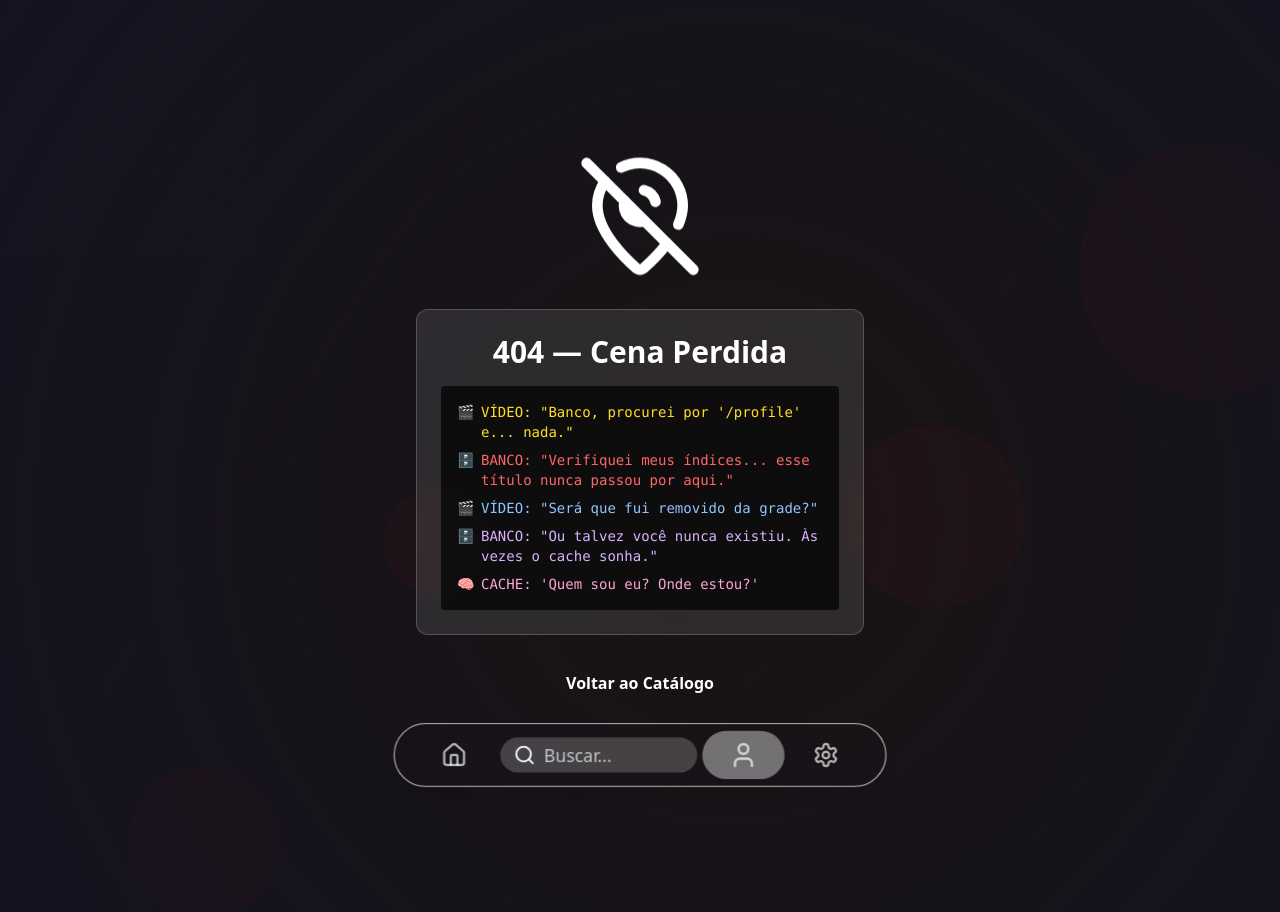
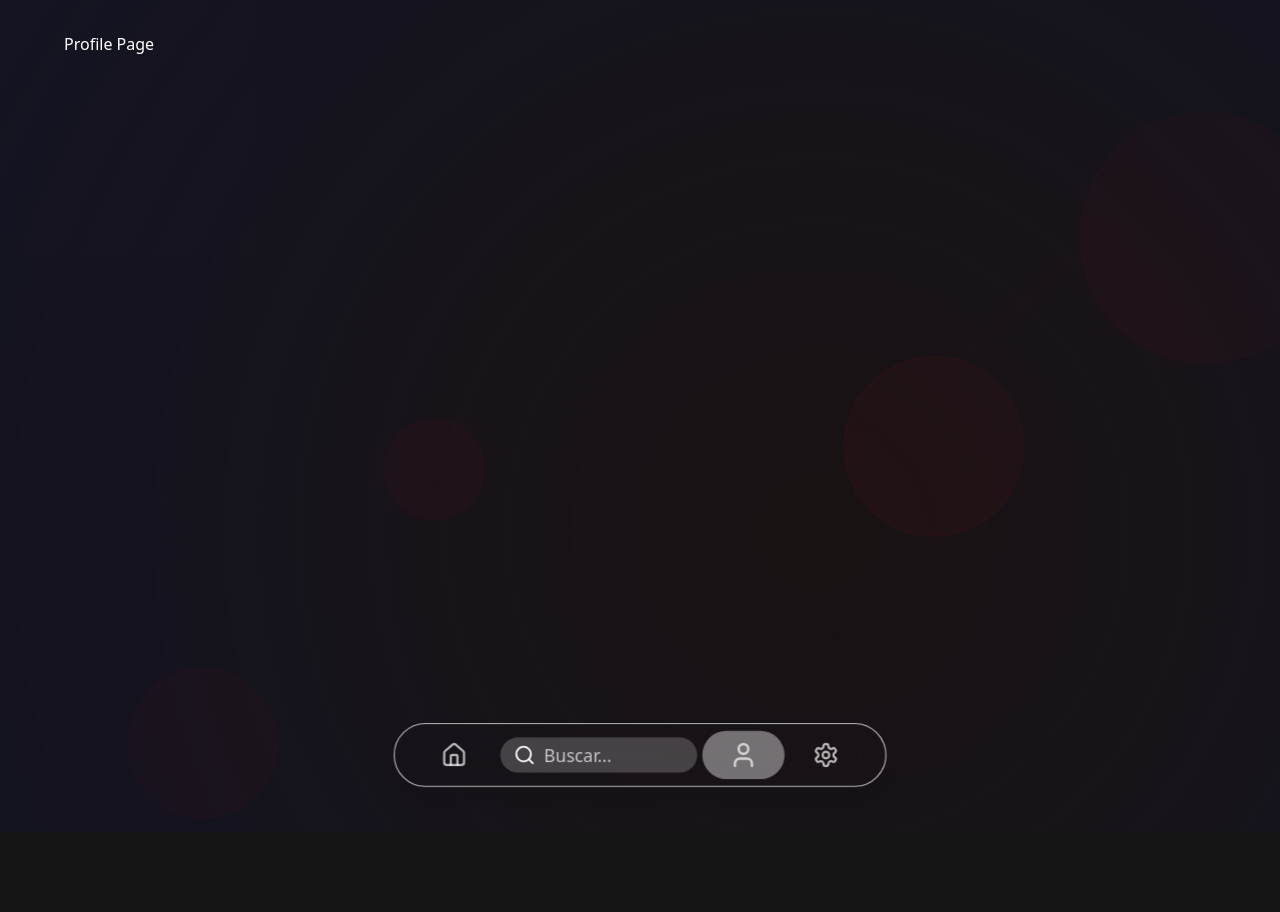
Before and after one commit to itpzzi/fc-codeflix-user-portal, a Next.js app in the folder codeflix-client/: page /profile in a window 1280 px wide. Before the commit this address had no page. After the commit the page ends 832 px from the top, so only its background shows below. Built offline with nearby package versions, Linux system fonts and the light colour scheme.

Commit message:
add(profile-page): just initial mock

```diff
--- /dev/null
+++ b/codeflix-client/src/app/profile/page.tsx
@@ -0,0 +1,9 @@
+import React from "react";
+
+export default function Profile() {
+  return (
+    <div>
+      Profile Page
+    </div>
+  );
+}
```
